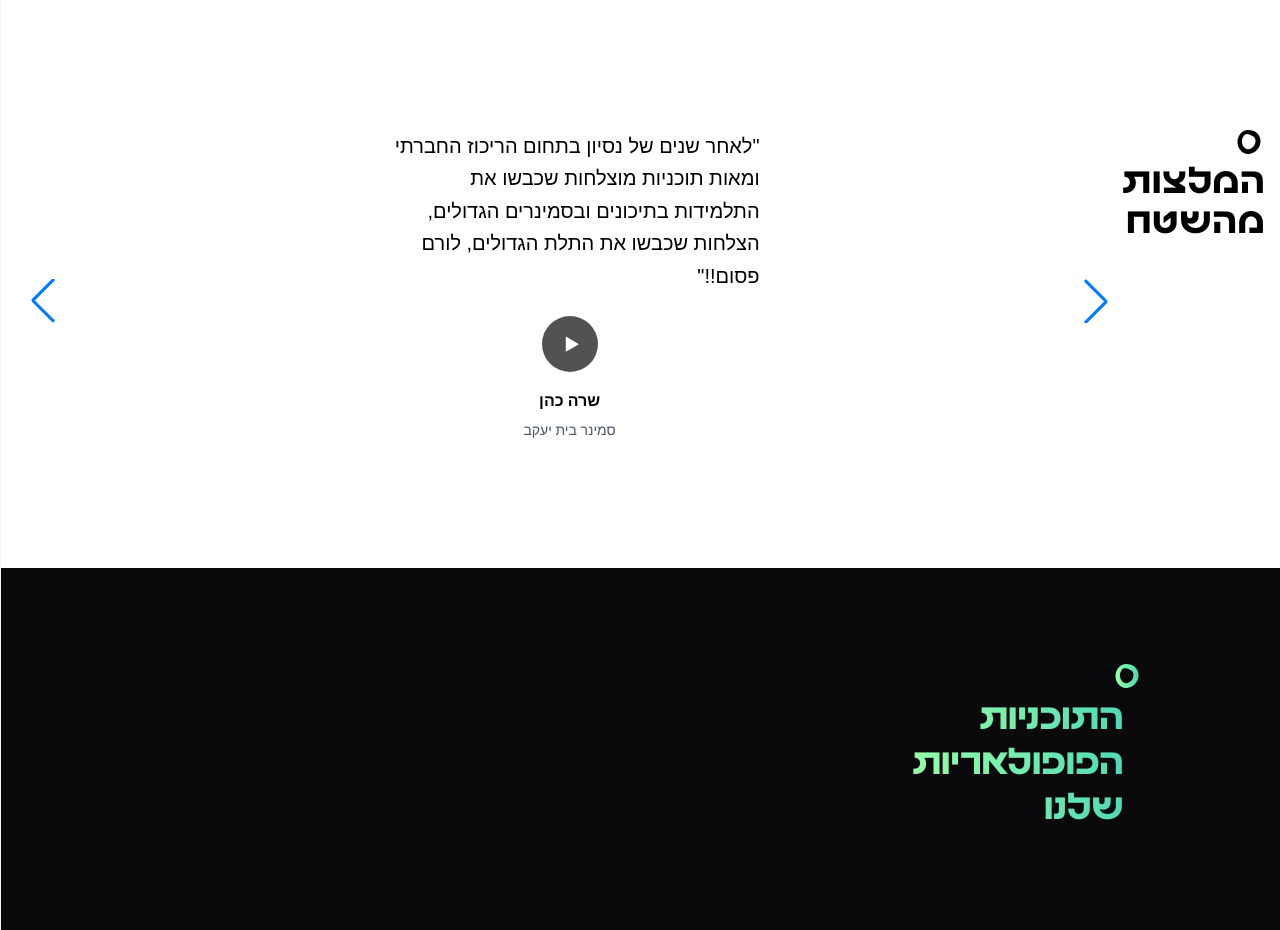
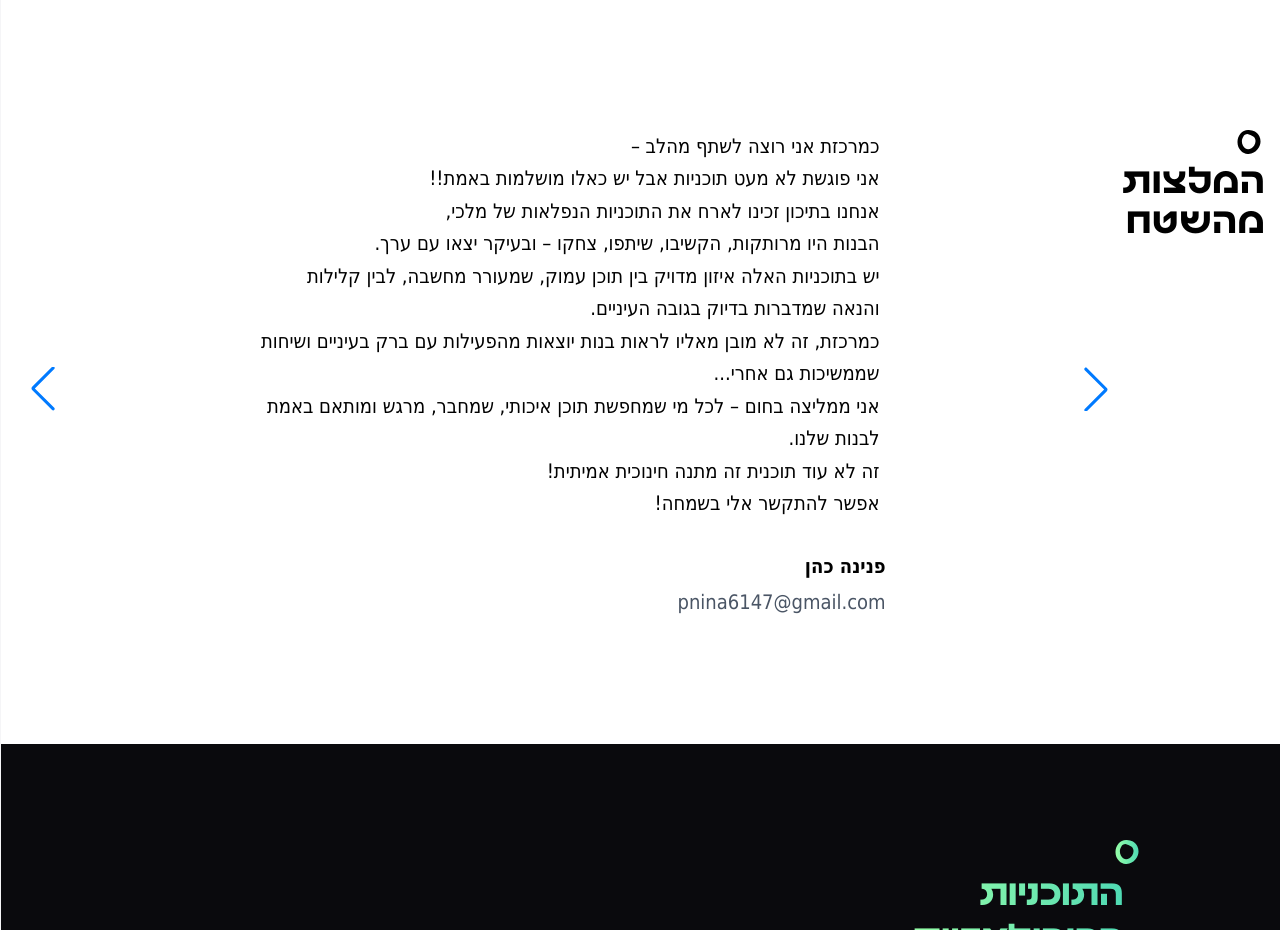
Before and after one commit to ht600534/Malky_Bloom, a Next.js app: page / in a window 1280 px wide. Shown: the part 2580-3510 px from the top of the page. Built offline with nearby package versions, Linux system fonts and the light colour scheme; no server answers.

Commit message:
update managment dashbord

```diff
--- a/next.config.ts
+++ b/next.config.ts
@@ -12,6 +12,14 @@ const nextConfig: NextConfig = {
         hostname: "*.supabase.co",
         pathname: "/storage/v1/object/public/**",
       },
+      {
+        protocol: "https",
+        hostname: "drive.google.com",
+      },
+      {
+        protocol: "https",
+        hostname: "*.googleusercontent.com",
+      },
     ],
   },
 };
--- a/src/app/admin/page.tsx
+++ b/src/app/admin/page.tsx
@@ -25,9 +25,14 @@ export default async function AdminPage() {
               {/* ייצוא אקסל */}
               <a
                 href="/api/admin/newsletter-export"
-                className="rounded-md border border-[#d1d5db] bg-white px-4 py-2 text-sm font-medium text-[#6b7280] hover:text-[green] transition cursor-pointer"
+                // className="rounded-md border border-[#d1d5db] bg-white px-4 py-2 text-sm font-medium text-[#6b7280] hover:text-[green] transition cursor-pointer"
               >
+                 <button
+                  type="submit"
+                  className="rounded-md border border-[#d1d5db] bg-white px-4 py-2 text-sm font-medium text-[#6b7280] hover:bg-[#f9fafb] hover:text-[GREEN] transition cursor-pointer"
+                >
                 ייצוא נרשמים ל Excel
+                </button>
               </a>
               {/* התנתקות */}
               <form action={adminLogoutAction}>
--- a/src/app/programs/page.tsx
+++ b/src/app/programs/page.tsx
@@ -1,7 +1,7 @@
-import Image from "next/image";
 import Link from "next/link";
 import { SiteHeader } from "@/components/site/header";
 import { getProgramsByCategory, getCategoriesFromDb } from "@/lib/data/programs";
+import { SafeImage } from "@/components/site/safe-image";
 import SiteFooter from "@/components/site/FooterNew";
 
 export const dynamic = "force-dynamic";
@@ -143,7 +143,7 @@ export default async function ProgramsPage({ searchParams }: Props) {
                   {/* Image */}
                   <div className="w-full h-[200px] overflow-hidden rounded-[12px] mb-5 bg-[#232326]">
                     {program.images?.[0]?.url ? (
-                      <Image
+                      <SafeImage
                         src={program.images[0].url}
                         alt={program.images[0].alt || program.title}
                         width={361}
--- a/src/components/site/TestimonialsCarousel.tsx
+++ b/src/components/site/TestimonialsCarousel.tsx
@@ -7,20 +7,30 @@ import 'swiper/css/navigation';
 
 const testimonials = [
   {
+    text: `כמרכזת אני רוצה לשתף מהלב –
+אני פוגשת לא מעט תוכניות אבל יש כאלו מושלמות באמת!!
+אנחנו בתיכון זכינו לארח את התוכניות הנפלאות של מלכי,
+הבנות היו מרותקות, הקשיבו, שיתפו, צחקו – ובעיקר יצאו עם ערך.
+יש בתוכניות האלה איזון מדויק בין תוכן עמוק, שמעורר מחשבה, לבין קלילות והנאה שמדברות בדיוק בגובה העיניים.
+כמרכזת, זה לא מובן מאליו לראות בנות יוצאות מהפעילות עם ברק בעיניים ושיחות שממשיכות גם אחרי...
+אני ממליצה בחום – לכל מי שמחפשת תוכן איכותי, שמחבר, מרגש ומותאם באמת לבנות שלנו.
+זה לא עוד תוכנית זה מתנה חינוכית אמיתית!
+אפשר להתקשר אלי בשמחה!`,
+    name: `פנינה כהן`,
+    contact: "pnina6147@gmail.com",
+    // title: "סמינר בית יעקב"
+  },
+  {
     text: `"לאחר שנים של נסיון בתחום הריכוז החברתי ומאות תוכניות מוצלחות שכבשו את התלמידות בתיכונים ובסמינרים הגדולים, הצלחות שכבשו את התלת הגדולים, לורם פסום!!"`,
     name: "שרה כהן",
+    contact: "sarah.cohen@gmail.com",
     logo: "/figma/Group%2061.svg",
     title: "סמינר בית יעקב"
   },
   {
     text: `"לאחר שנים של נסיון בתחום הריכוז החברתי ומאות תוכניות מוצלחות שכבשו את התלמידות בתיכונים ובסמינרים הגדולים, הצלחות שכבשו את התלת הגדולים, לורם פסום!!"`,
     name: "שרה כהן",
-    logo: "/figma/Group%2061.svg",
-    title: "סמינר בית יעקב"
-  },
-  {
-    text: `"לאחר שנים של נסיון בתחום הריכוז החברתי ומאות תוכניות מוצלחות שכבשו את התלמידות בתיכונים ובסמינרים הגדולים, הצלחות שכבשו את התלת הגדולים, לורם פסום!!"`,
-    name: "שרה כהן",
+    contact: "sarah.cohen@gmail.com",
     logo: "/figma/Group%2061.svg",
     title: "סמינר בית יעקב"
   }
@@ -31,9 +41,9 @@ export default function TestimonialsCarousel() {
     <section className="w-full bg-white py-24" dir="rtl">
       <div className="max-w-7xl mx-auto px-4 flex">
 
-        <div className=" flex-col items-end mb-12" style={{direction: 'rtl'}}>
-          <img src="/figma/Vector-9.svg" alt="סמל המלצות" className="w-6 h-6 mb-2 mr-1" style={{display:'inline-block'}} />
-          <h2 className="text-4xl font-bold text-right mb-12" style={{fontFamily: "'Placebo_FM', Arial, sans-serif", color: '#000'}}>
+        <div className=" flex-col items-end mb-12" style={{ direction: 'rtl' }}>
+          <img src="/figma/Vector-9.svg" alt="סמל המלצות" className="w-6 h-6 mb-2 mr-1" style={{ display: 'inline-block' }} />
+          <h2 className="text-4xl font-bold text-right mb-12" style={{ fontFamily: "'Placebo_FM', Arial, sans-serif", color: '#000' }}>
             המלצות <br /> מהשטח
           </h2>
         </div>
@@ -41,39 +51,42 @@ export default function TestimonialsCarousel() {
         {/* <h2 className="text-4xl font-bold text-right mb-12" style={{fontFamily: "'Placebo_FM', Arial, sans-serif", color: '#000'}}>
           המלצות מהשטח
         </h2> */}
-        <div className="overflow-x-hidden w-full relative">
+        <div className="overflow-x-hidden w-full relative ">
           <Swiper
             modules={[Navigation, Autoplay]}
             navigation
-            autoplay={{ delay: 3500, disableOnInteraction: false }}
-            speed={2000}
+            autoplay={{ delay: 8500, disableOnInteraction: false }}
+            speed={1000}
             loop
             dir="rtl"
             slidesPerView={1}
             spaceBetween={32}
-            style={{ paddingBottom: '2rem', direction: 'rtl' }}
+            style={{ paddingBottom: '2rem', direction: 'rtl', color: 'black' }}
           >
             {/* מעבר חלק יותר */}
             {testimonials.map((t, i) => (
               <SwiperSlide key={i}>
-                <div className="flex flex-col items-center justify-between bg-transparent min-w-[420px] max-w-[420px] mx-auto px-4">
+                <div className="flex flex-col items-center justify-between bg-transparent min-w-[620px] max-w-[620px] mx-auto px-4">
                   <p
                     className="text-right text-black text-xl leading-relaxed mb-6 font-normal break-words"
                     style={{
-                      fontFamily: 'Arial, sans-serif',
+                      fontFamily: 'Tahoma, Geneva, sans-serif',
                       direction: 'rtl',
-                      maxWidth: '380px',
+                      maxWidth: '620px',
                       wordBreak: 'break-word',
-                      whiteSpace: 'normal',
+                      whiteSpace: 'pre-wrap',
                       overflowWrap: 'break-word',
+
                     }}
                   >
                     {t.text}
                   </p>
-                  <div className="flex flex-col items-center gap-2">
-                    <img src={t.logo} alt="לוגו" className="w-14 h-14 object-contain" />
-                    <span className="font-bold text-black text-base mt-2">{t.name}</span>
-                    <span className="text-gray-600 text-sm">{t.title}</span>
+                  <div className="flex flex-col items-right gap-2 px-6 ml-106" style={{ fontFamily: 'Tahoma, Geneva, sans-serif', color: 'black' }}>
+                    {t.logo && <img src={t.logo} alt="לוגו" className="w-14 h-14 " />}
+                    {t.name && <span className="font-bold text-black text-base mt-2 text-xl">{t.name}</span>}
+                    {t.contact && <span className="text-gray-600 text-sm text-xl">{t.contact}</span>}
+
+                    {t.title && <span className="text-gray-600 text-sm ">{t.title}</span>}
                   </div>
                 </div>
               </SwiperSlide>
--- a/src/components/site/popular-programs.tsx
+++ b/src/components/site/popular-programs.tsx
@@ -1,8 +1,8 @@
 "use client";
 
-import Image from "next/image";
 import Link from "next/link";
 import { useState, useCallback } from "react";
+import { SafeImage } from "@/components/site/safe-image";
 import type { Program } from "@/lib/types";
 
 type Props = {
@@ -71,7 +71,7 @@ export default function PopularPrograms({ programs }: Props) {
                 {/* Image */}
                 <div className="w-full h-[200px] overflow-hidden rounded-[12px] mb-5 bg-[#232326]">
                   {program.images?.[0]?.url ? (
-                    <Image
+                    <SafeImage
                       src={program.images[0].url}
                       alt={program.images[0].alt || program.title}
                       width={361}
--- /dev/null
+++ b/src/components/site/safe-image.tsx
@@ -0,0 +1,73 @@
+"use client";
+
+import Image from "next/image";
+import { useState } from "react";
+import { normalizeImageUrl, isGoogleDriveUrl } from "@/lib/url";
+
+type SafeImageProps = {
+  src: string;
+  alt: string;
+  width?: number;
+  height?: number;
+  fill?: boolean;
+  className?: string;
+  sizes?: string;
+  priority?: boolean;
+};
+
+/**
+ * SafeImage — משתמש ב-next/Image לקישורים רגילים,
+ * וב-<img> רגיל לקישורי Google Drive (כי Next Image לא תומך ב-Google Drive).
+ */
+export function SafeImage({ src, alt, width, height, fill, className, sizes, priority }: SafeImageProps) {
+  const url = normalizeImageUrl(src);
+  const [error, setError] = useState(false);
+
+  if (error) {
+    return (
+      <div className={`flex items-center justify-center bg-[#f3f3f3] text-[#999] text-sm ${className}`}>
+        {alt || "אין תמונה"}
+      </div>
+    );
+  }
+
+  if (isGoogleDriveUrl(src)) {
+    return (
+      // eslint-disable-next-line @next/next/no-img-element
+      <img
+        src={url}
+        alt={alt}
+        className={className}
+        onError={() => setError(true)}
+        loading="lazy"
+        referrerPolicy="no-referrer"
+      />
+    );
+  }
+
+  if (fill) {
+    return (
+      <Image
+        src={url}
+        alt={alt}
+        fill
+        className={className}
+        sizes={sizes}
+        onError={() => setError(true)}
+      />
+    );
+  }
+
+  return (
+    <Image
+      src={url}
+      alt={alt}
+      width={width ?? 400}
+      height={height ?? 300}
+      className={className}
+      sizes={sizes}
+      priority={priority}
+      onError={() => setError(true)}
+    />
+  );
+}
--- /dev/null
+++ b/src/lib/url.ts
@@ -0,0 +1,24 @@
+/**
+ * בודק האם URL הוא קישור של Google Drive.
+ */
+export function isGoogleDriveUrl(input: string): boolean {
+  return /drive\.google\.com\/file\/d\//.test(input);
+}
+
+/**
+ * ממיר קישורי Google Drive לקישור ישיר.
+ *
+ * Google Drive:
+ *   https://drive.google.com/file/d/FILE_ID/view
+ *   → https://drive.google.com/uc?export=view&id=FILE_ID
+ */
+export function normalizeImageUrl(input: string): string {
+  const trimmed = input.trim();
+
+  const driveMatch = trimmed.match(/drive\.google\.com\/file\/d\/([a-zA-Z0-9_-]+)/);
+  if (driveMatch) {
+    return `https://drive.google.com/uc?export=view&id=${driveMatch[1]}`;
+  }
+
+  return trimmed;
+}
```
Also changed, not shown: src/app/admin/login/page.tsx (+14 -3 lines), src/components/admin/program-manager.tsx (+9 -7 lines), src/components/programs/ProgramDetailsSection.tsx (+4 -3 lines).
